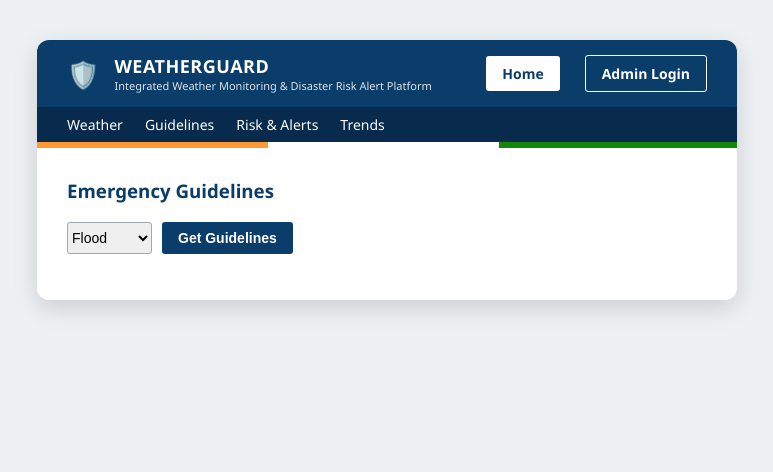
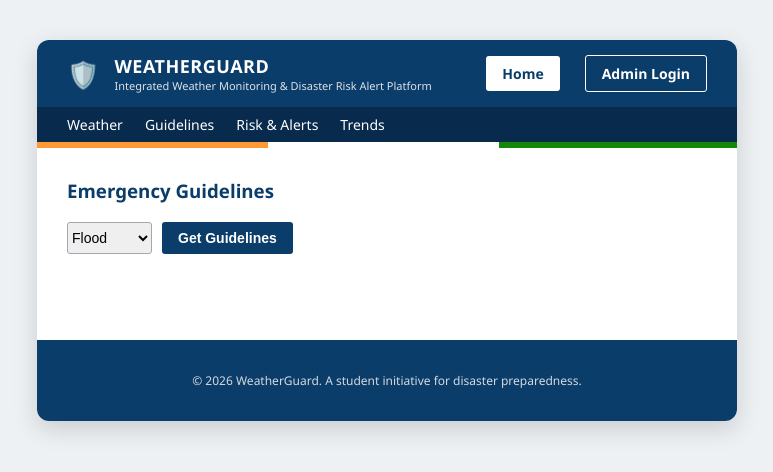
Before and after one commit to NandanaRajesh004/Weather_Guard, a React (Vite) app in the folder frontend/: page /guidelines in a window 1280 px wide. Shown: the top 472 px of the page, without its empty margins (253-1026 px from the left). Built offline with nearby package versions, Linux system fonts and the light colour scheme.

Commit message:
Add consistent footer across all pages

```diff
--- /dev/null
+++ b/frontend/src/components/Footer.jsx
@@ -0,0 +1,9 @@
+function Footer() {
+  return (
+    <div className="gov-footer">
+      <p>&copy; 2026 WeatherGuard. A student initiative for disaster preparedness.</p>
+    </div>
+  );
+}
+
+export default Footer;
--- a/frontend/src/pages/Admin.jsx
+++ b/frontend/src/pages/Admin.jsx
@@ -1,6 +1,7 @@
 import { useState, useEffect } from 'react';
 import axios from 'axios';
 import { useNavigate, Link } from 'react-router-dom';
+import Footer from '../components/Footer';
 
 function Admin() {
   var usersState = useState([]);
@@ -109,7 +110,8 @@ function Admin() {
             );
           })}
         </div>
-      </div>
+    </div>
+      <Footer />
     </div>
   );
 }
--- a/frontend/src/pages/Dashboard.jsx
+++ b/frontend/src/pages/Dashboard.jsx
@@ -1,6 +1,7 @@
 import { useState } from 'react';
 import axios from 'axios';
 import Navbar from '../components/Navbar';
+import Footer from '../components/Footer';
 
 function getWeatherIcon(code) {
   if (code === 0) return 'sun';
@@ -186,9 +187,10 @@ function Dashboard() {
             {loading ? 'Loading...' : 'Fetch Weather'}
           </button>
 
-          {weatherBlock}
+                    {weatherBlock}
         </div>
       </div>
+      <Footer />
     </div>
   );
 }
--- a/frontend/src/pages/Guidelines.jsx
+++ b/frontend/src/pages/Guidelines.jsx
@@ -1,6 +1,7 @@
 import { useState } from 'react';
 import axios from 'axios';
 import Navbar from '../components/Navbar';
+import Footer from '../components/Footer';
 
 function Guidelines() {
   const [guidelines, setGuidelines] = useState([]);
@@ -38,10 +39,11 @@ function Guidelines() {
           <button onClick={fetchGuidelines} style={{ padding: '8px 16px' }}>Get Guidelines</button>
         </div>
 
-        <ul>
+               <ul>
           {guidelines.map(renderGuideline)}
         </ul>
       </div>
+      <Footer />
     </div>
   );
 }
--- a/frontend/src/pages/Profile.jsx
+++ b/frontend/src/pages/Profile.jsx
@@ -1,6 +1,7 @@
 import { useState, useEffect } from 'react';
 import axios from 'axios';
 import Navbar from '../components/Navbar';
+import Footer from '../components/Footer';
 
 function Profile() {
   var nameState = useState('');
@@ -133,7 +134,8 @@ function Profile() {
         </button>
 
         {saved && <p style={{ color: 'green', marginTop: 10 }}>Profile updated successfully.</p>}
-      </div>
+            </div>
+      <Footer />
     </div>
   );
 }
--- a/frontend/src/pages/RiskAlerts.jsx
+++ b/frontend/src/pages/RiskAlerts.jsx
@@ -1,6 +1,7 @@
 import { useState } from 'react';
 import axios from 'axios';
 import Navbar from '../components/Navbar';
+import Footer from '../components/Footer';
 
 function RiskAlerts() {
   const [location, setLocation] = useState('Kochi');
@@ -142,7 +143,8 @@ const [alertLoading, setAlertLoading] = useState(false);
             )}
           </div>
         )}
-      </div>
+            </div>
+      <Footer />
     </div>
   );
 }
--- a/frontend/src/pages/Trends.jsx
+++ b/frontend/src/pages/Trends.jsx
@@ -2,6 +2,7 @@ import { useState } from 'react';
 import axios from 'axios';
 import { LineChart, Line, XAxis, YAxis, CartesianGrid, Tooltip, Legend, ResponsiveContainer } from 'recharts';
 import Navbar from '../components/Navbar';
+import Footer from '../components/Footer';
 
 function Trends() {
   const [location, setLocation] = useState('Kochi');
@@ -65,7 +66,8 @@ const fetchHistory = async () => {
         )}
 
         {data.length === 0 && <p>No data loaded yet. Click "Load Trend" to fetch history.</p>}
-      </div>
+           </div>
+      <Footer />
     </div>
   );
 }
```
